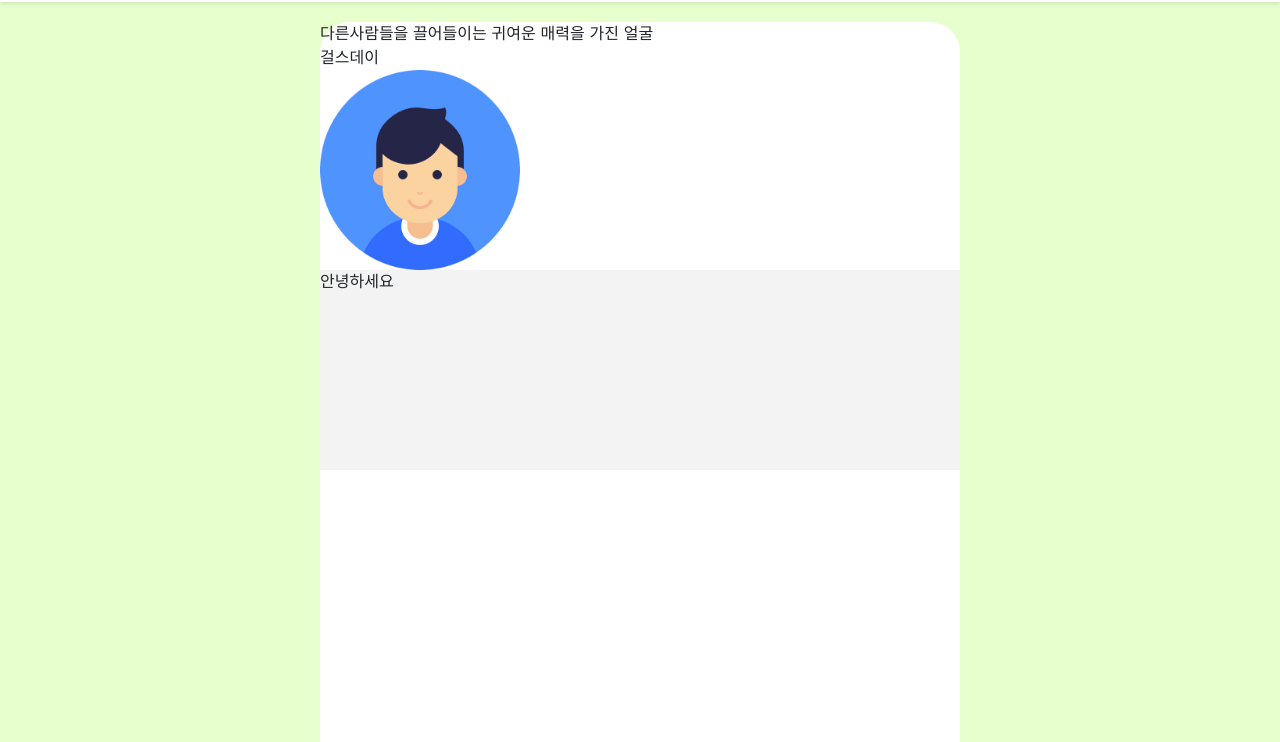
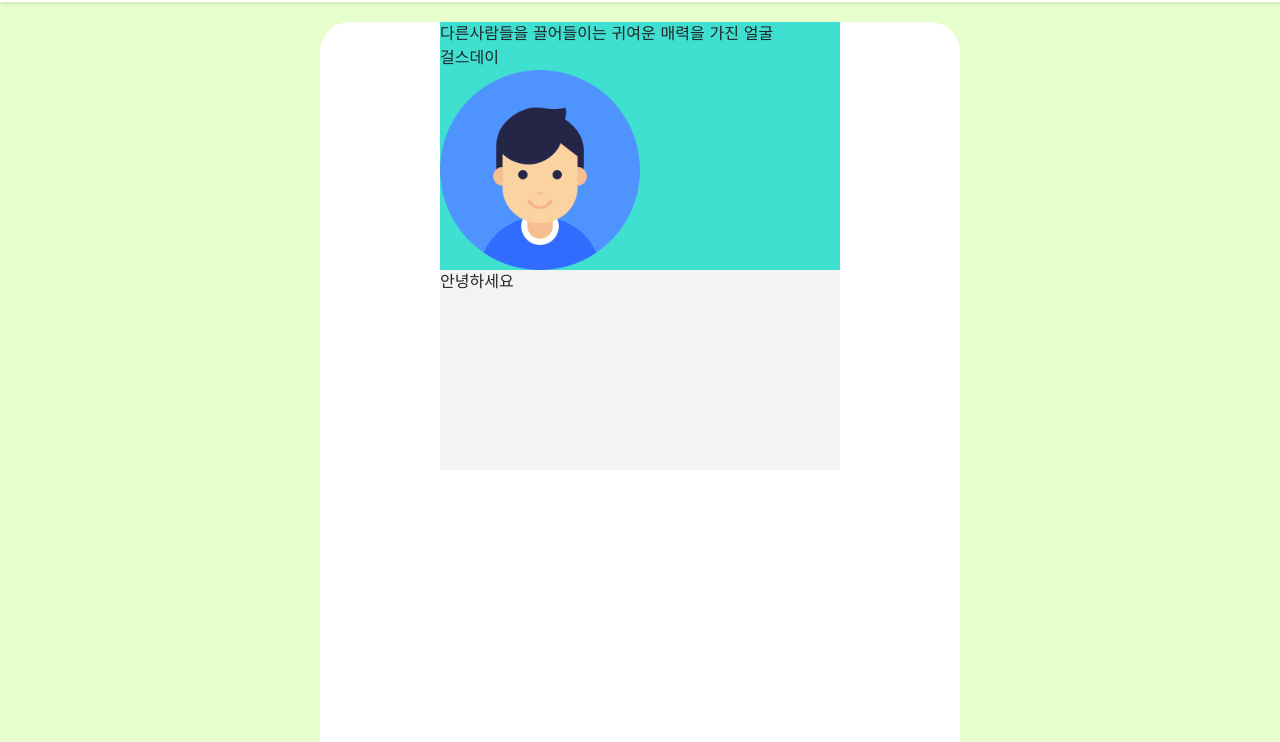
Before and after one commit to JangSeongHyeon/Face_Recognition-Web, a plain HTML site: page index.html in a window 1280 px wide. Shown: the part 58-800 px from the top of the page. Drawn offline with nearby package versions, Linux system fonts and the light colour scheme.

Commit message:
change result container

```diff
--- a/index.html
+++ b/index.html
@@ -10,7 +10,7 @@
     <link href="https://cdn.jsdelivr.net/npm/bootstrap@5.0.0-beta1/dist/css/bootstrap.min.css" rel="stylesheet"
         integrity="sha384-giJF6kkoqNQ00vy+HMDP7azOuL0xtbfIcaT9wjKHr8RbDVddVHyTfAAsrekwKmP1" crossorigin="anonymous">
 
-    <title>닮은꼴 아이돌그룹 테스트</title>
+    <title>나와 닮은꼴 아이돌그룹</title>
 
     <meta charset="UTF-8">
     <link rel="shortcut icon" href="./favicon.png" />
@@ -76,14 +76,14 @@
                 </div>
             </div>
 
-
-            <div id="tit1"><span>다른사람들을 끌어들이는 귀여운 매력을 가진 얼굴</span></div>
-            <div id="tit2"><span>걸스데이</span></div>
-            <img style="width:200px" src="./image.png" alt="">
-            <div id="result_text">
-                <p>안녕하세요</p>
+            <div id="result_container">
+                <div id="tit1"><span>다른사람들을 끌어들이는 귀여운 매력을 가진 얼굴</span></div>
+                <div id="tit2"><span>걸스데이</span></div>
+                <img style="width:200px" src="./image.png" alt="">
+                <div id="result_text">
+                    <p>안녕하세요</p>
+                </div>
             </div>
-
         </div>
 
 
```
